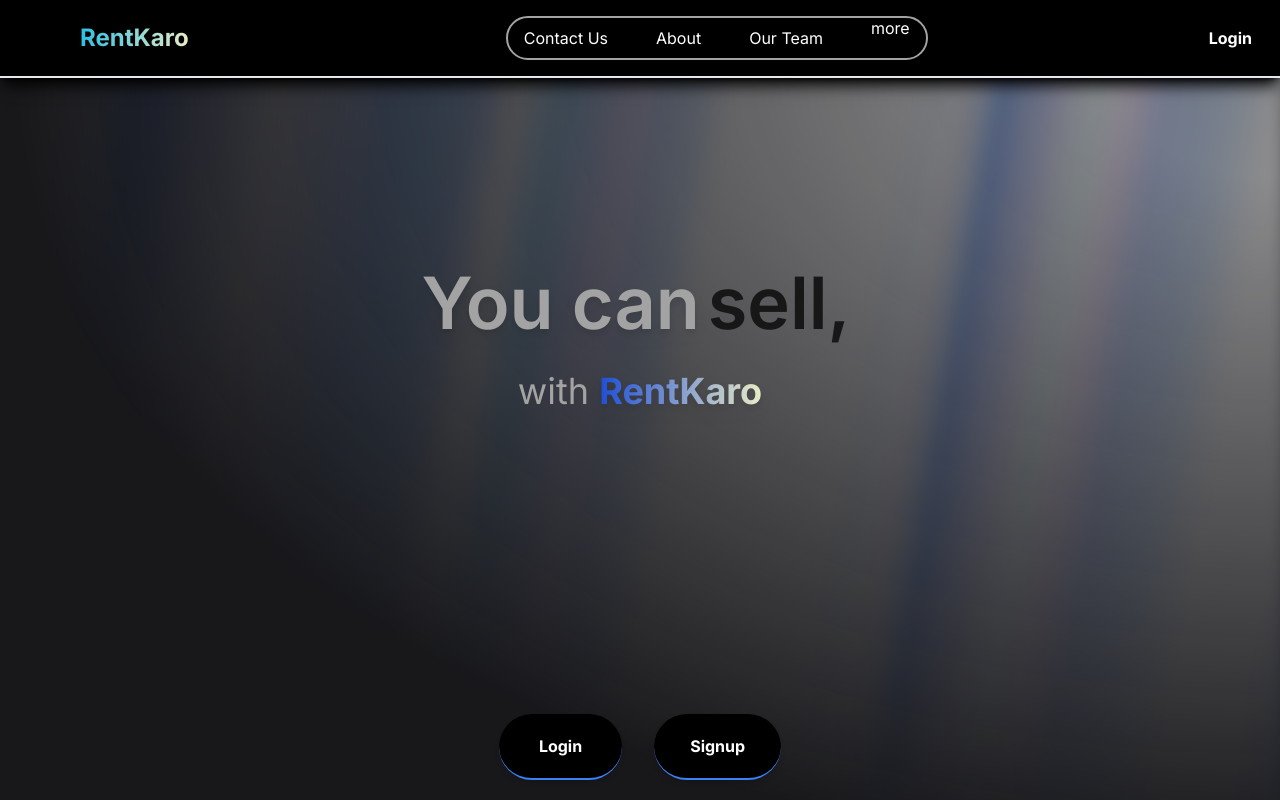
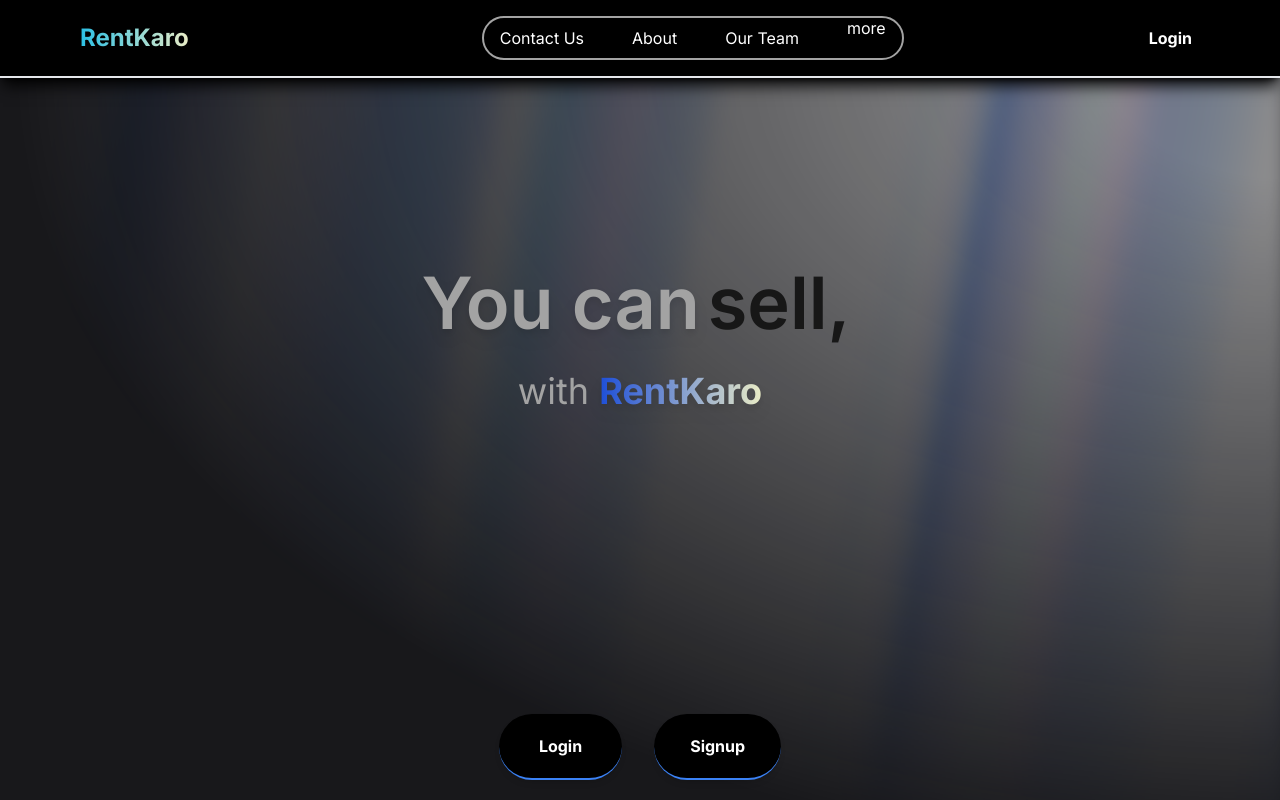
Before and after one commit to AdityaSingh772/RentKaro1.0, a Next.js app: page / in a window 1280 px wide. Shown: the top 800 px of the page. Built offline with nearby package versions, Linux system fonts and the light colour scheme; no server answers.

Commit message:
cart on each card

```diff
--- a/src/components/Navbar.tsx
+++ b/src/components/Navbar.tsx
@@ -94,7 +94,7 @@ const Navbar = () => {
               </button>
             </div>
           ) : (
-            <button className="mx-[0.75rem] hover:text-blue-500">
+            <button className=" mr-[4.5rem] hover:text-blue-500">
               <Link href="/api/auth/login">Login</Link>
             </button>
           )}
--- a/src/components/ProductList.tsx
+++ b/src/components/ProductList.tsx
@@ -4,6 +4,7 @@ import React from 'react';
 import { useState, useEffect } from 'react';
 import Link from 'next/link';
 import { FiHeart, FiCheckCircle } from 'react-icons/fi';
+import { HiOutlineShoppingCart } from "react-icons/hi";
 
 interface Product {
   id: number;
@@ -76,7 +77,7 @@ return (
                       handleWishlistToggle(product);
                     }}
                   >
-                    {wishlist.includes(product.id) ? <FiCheckCircle /> : <FiHeart />}
+                    {wishlist.includes(product.id) ? <FiCheckCircle /> : <HiOutlineShoppingCart />}
                   </button>
             </div>
             <div className="mt-4 flex justify-between">
```
